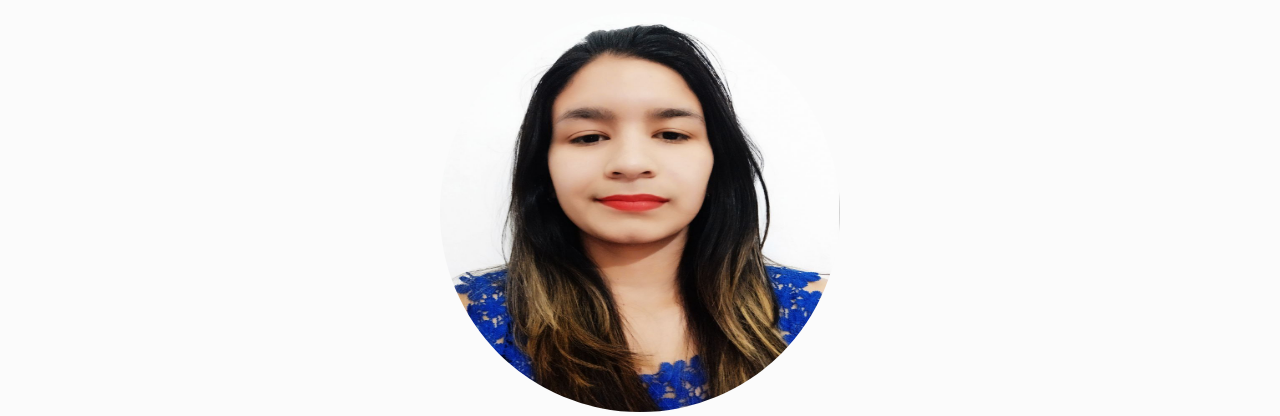
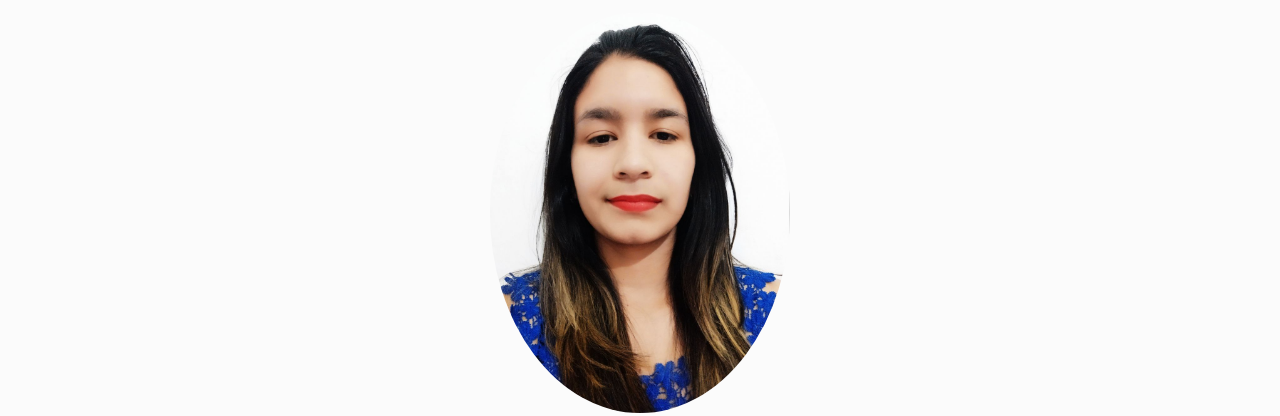
Before and after one commit to vivianchsc25/miproyecto, a plain HTML site: page index.html in a window 1280 px wide. Shown: the part 103-519 px from the top of the page. Drawn offline with Linux system fonts and the light colour scheme.

Commit message:
correcciones

```diff
--- a/css/styles.css
+++ b/css/styles.css
@@ -43,7 +43,7 @@ h2{
 
 .foto{
     border-radius: 50%;
-    width: 400px;
+    width: 300px;
 
 }
 
@@ -92,8 +92,6 @@ min-height: 100vh;
 }
 
 .redes{
-    max: widht 40px;
-    height: auto;
     padding: 10%;
 }
 
--- a/index.html
+++ b/index.html
@@ -27,7 +27,7 @@
   <main>
 <section id="Inicio">
     <figure>
-        <img class="foto" src="./img/photo1687099543.jpeg" alt="Vivian" width="400px" height="400">
+        <img class="foto" src="./img/photo1687099543.jpeg" alt="Vivian">
     </figure>
 
 
```
